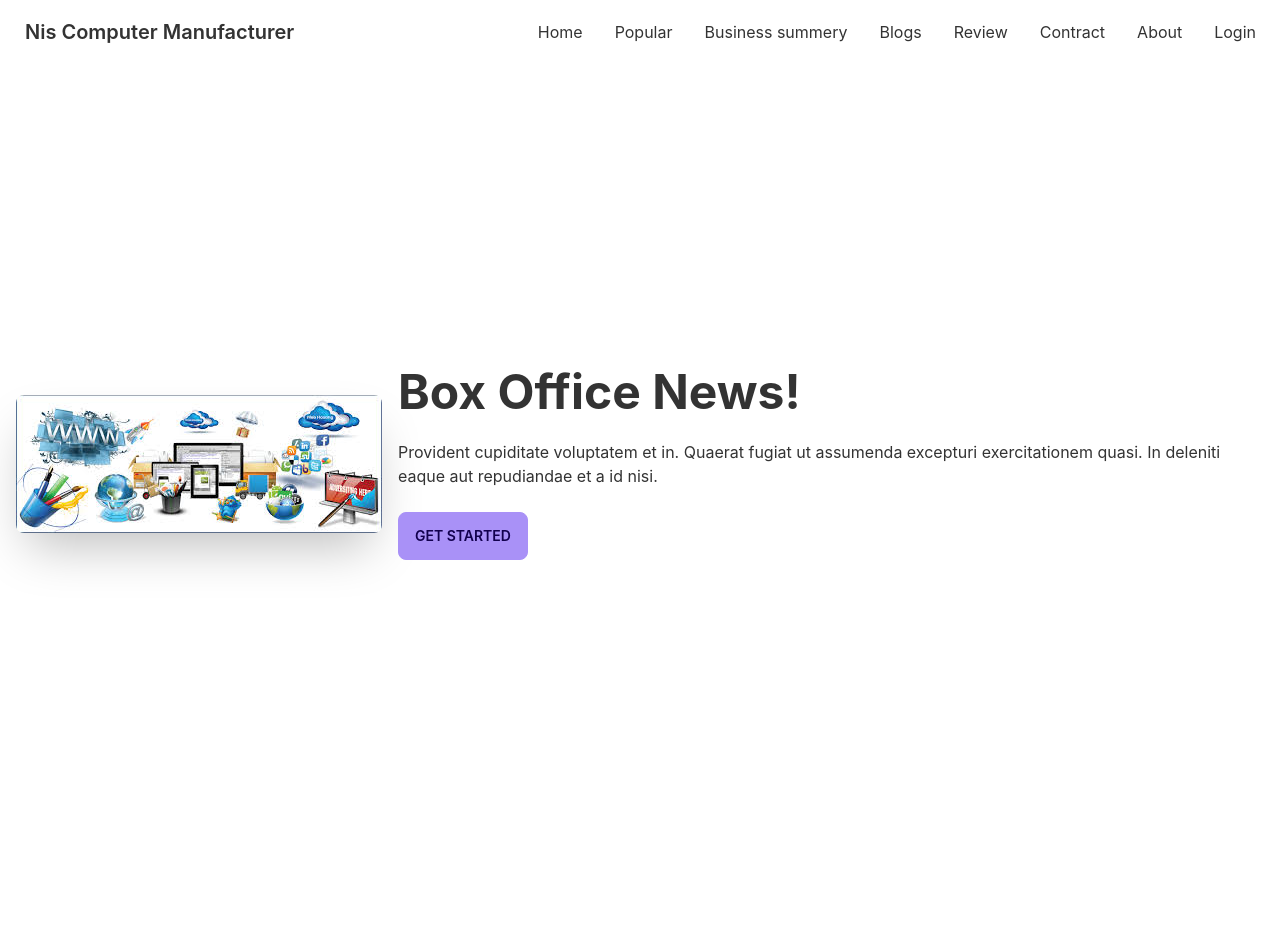
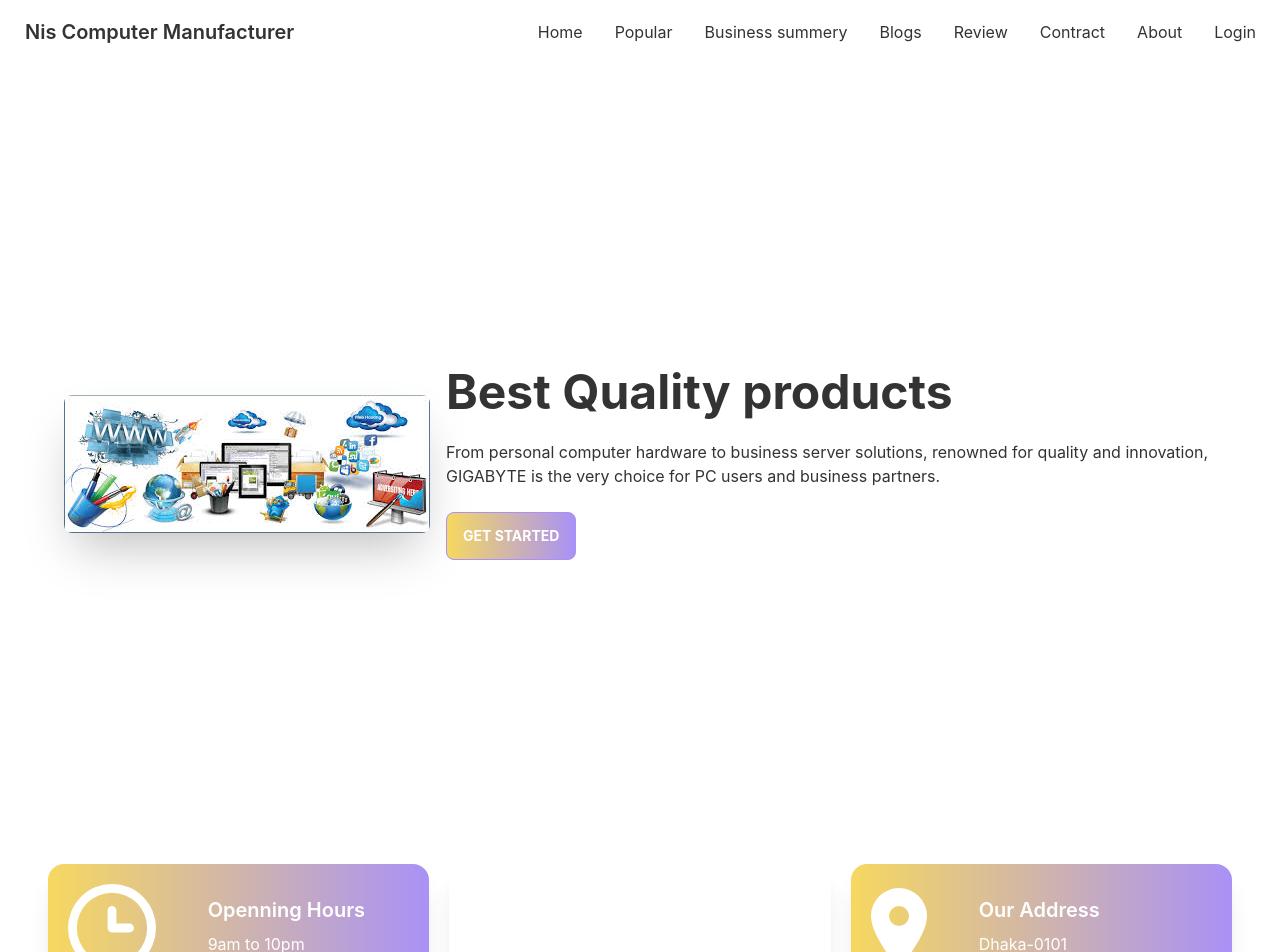
Before and after one commit to withnahidul/assignment-12-client, a React (Create React App) app: page / in a window 1280 px wide. Shown: the top 952 px of the page. Before the commit the page ends 864 px from the top, so only its background shows below. Built offline with nearby package versions, Linux system fonts and the light colour scheme.

Commit message:
info-card

```diff
--- a/src/Pages/Home/Banner.js
+++ b/src/Pages/Home/Banner.js
@@ -3,13 +3,13 @@
 
 const Banner = () => {
     return (
-        <div class="hero min-h-screen">
+        <div class="hero min-h-screen px-12">
             <div class="hero-content flex-col lg:flex-row">
-                <img src={ banner1}class="max-w-sm rounded-lg shadow-2xl" />
+                <img src={banner1} class="max-w-sm rounded-lg shadow-2xl" />
                 <div>
-                    <h1 class="text-5xl font-bold">Box Office News!</h1>
-                    <p class="py-6">Provident cupiditate voluptatem et in. Quaerat fugiat ut assumenda excepturi exercitationem quasi. In deleniti eaque aut repudiandae et a id nisi.</p>
-                    <button class="btn btn-primary">Get Started</button>
+                    <h1 class="text-5xl font-bold">Best Quality products</h1>
+                    <p class="py-6">From personal computer hardware to business server solutions, renowned for quality and innovation, GIGABYTE is the very choice for PC users and business partners.</p>
+                    <button class="btn btn-primary uppercase text-white font-bold bg-gradient-to-r from-secondary to-primary">Get Started</button>
                 </div>
             </div>
         </div>
--- a/src/Pages/Home/Home.js
+++ b/src/Pages/Home/Home.js
@@ -1,10 +1,14 @@
 import React from 'react';
 import Banner from './Banner';
+import Info from './Info';
+
+
 
 const Home = () => {
     return (
         <div>
             <Banner></Banner>
+            <Info ></Info>
         </div>
     );
 };
--- /dev/null
+++ b/src/Pages/Home/Info.js
@@ -0,0 +1,17 @@
+import React from 'react';
+import InfoCard from './InfoCard';
+import clock from '../../assets/icons/clock.svg';
+import phone from '../../assets/icons/phone.svg';
+import marker from '../../assets/icons/marker.svg';
+
+const Info = () => {
+    return (
+        <div className='grid grid-cols-1 lg:grid-cols-3 gap-5 px-12'>
+            <InfoCard cardTitle="Openning Hours" cardInfo="9am to 10pm" bgClass="bg-gradient-to-r from-secondary to-primary" img={clock}></InfoCard>
+            <InfoCard cardTitle="Contract Us" cardInfo="11589" bgClass="bg-accent" img={phone}></InfoCard>
+            <InfoCard cardTitle="Our Address" cardInfo="Dhaka-0101" bgClass="bg-gradient-to-r from-secondary to-primary" img={marker}></InfoCard>
+        </div>
+    );
+};
+
+export default Info;
--- /dev/null
+++ b/src/Pages/Home/InfoCard.js
@@ -0,0 +1,16 @@
+import React from 'react';
+
+const InfoCard = ({ img, cardTitle, cardInfo, bgClass }) => {
+    return (
+        <div class={`card lg:card-side bg-base-100 shadow-xl ${bgClass}`}>
+            <figure className='p-5'><img src={img} alt="Album" /></figure>
+            <div class="card-body text-white">
+                <h2 class="card-title">{cardTitle }</h2>
+                <p>{cardInfo}</p>
+
+            </div>
+        </div>
+    );
+};
+
+export default InfoCard;
```
